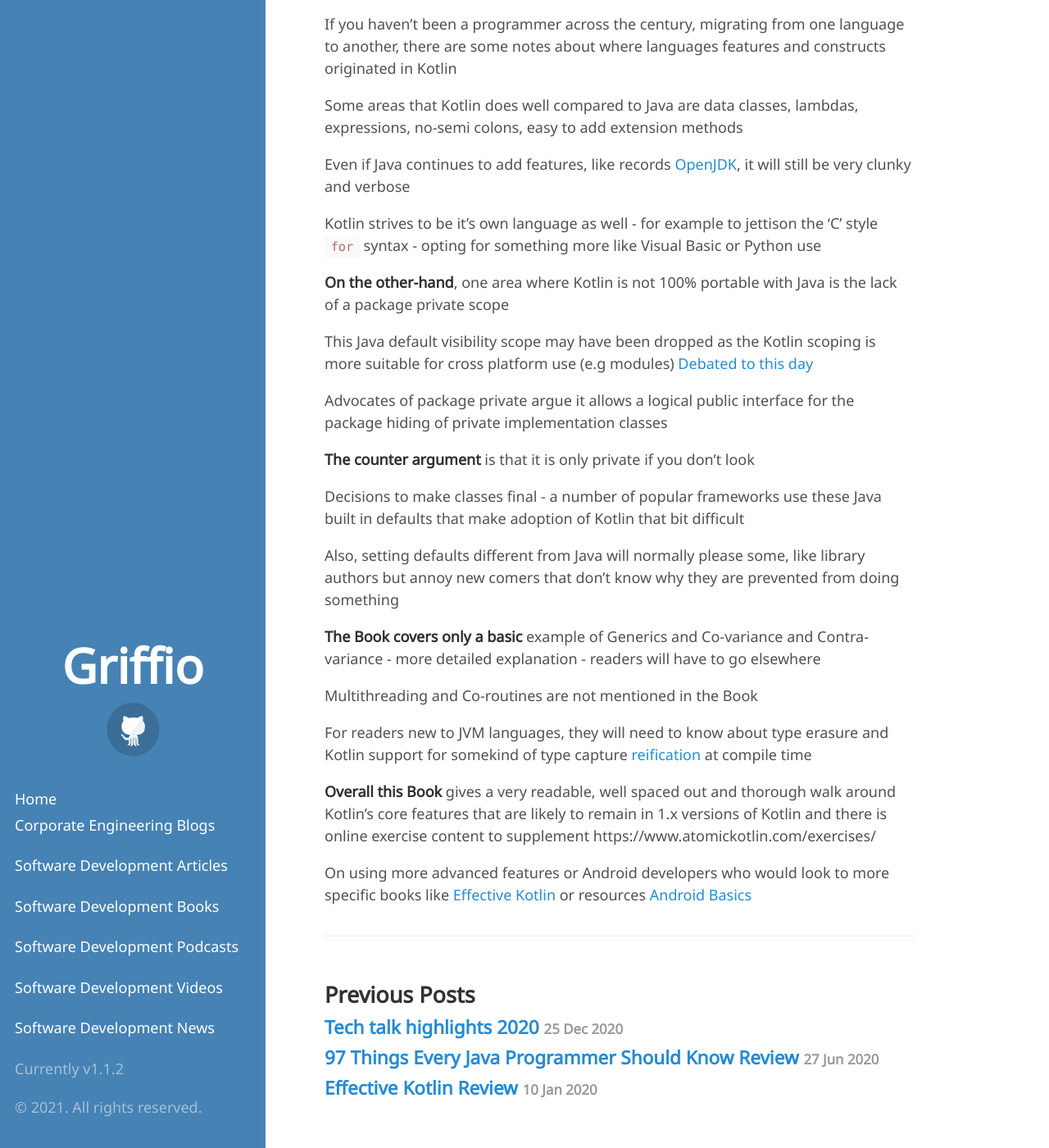
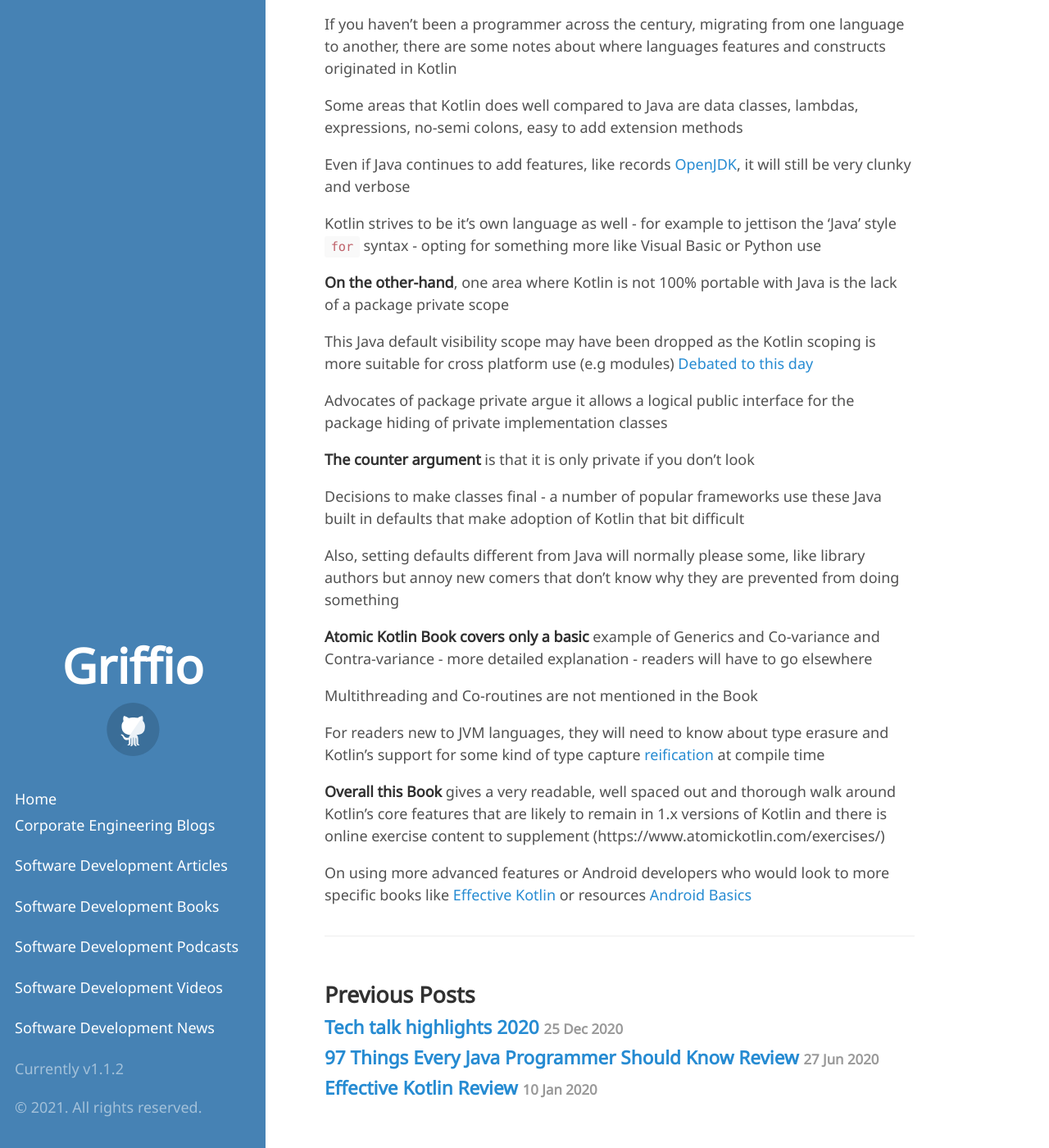
Before and after one commit to griffio/griffio.github.io, a Jekyll site: the page built from _posts/2021-02-12-Atomic-Kotlin-Review.md, in a window 1280 px wide and 1400 px high, scrolled down 1403 px. Shown: the whole window at 82% size. Built offline with Jekyll 4.4.1, drawn with Linux system fonts in a browser that asks for light colours; some web fonts are replaced; some of the changed text lies outside the part shown.

Commit message:
Update 2021-02-12-Atomic-Kotlin-Review.md

```diff
--- a/_posts/2021-02-12-Atomic-Kotlin-Review.md
+++ b/_posts/2021-02-12-Atomic-Kotlin-Review.md
@@ -27,7 +27,7 @@
 
 Kotlin has had the benefit to pick from a field of tested language features in mainstream use particularly C-Sharp, Scala, Swift, Python, even Visual Basic to address most of the pitfalls of Java elaborated in [Effective Java](https://www.oreilly.com/library/view/effective-java/9780134686097/)
 
-One of the main improvements is a removal of the Java Generics implementation with a new type system somewhat borrowed from C Sharp (in and out variance) and Scala's Any and Nothing as the top and bottom of the type system
+One of the main improvements is a removal of the Java Generics implementation with a new type system somewhat borrowed from C Sharp (in and out variance) and Scala's (Any and Nothing) hierarchy
 
 **Intentionally blending** the styles, and covered in this Book, of Imperative mutable data, Class Object Orientated Data, Functional Algebra to manipulate data in Lamdbas and collections
 
@@ -37,7 +37,7 @@
 
 Even if Java continues to add features, like records [OpenJDK](https://openjdk.java.net/jeps/359), it will still be very clunky and verbose
 
-Kotlin strives to be it's own language as well - for example to jettison the 'C' style `for` syntax - opting for something more like Visual Basic or Python use
+Kotlin strives to be it's own language as well - for example to jettison the 'Java' style `for` syntax - opting for something more like Visual Basic or Python use
 
 **On the other-hand**, one area where Kotlin is not 100% portable with Java is the lack of a package private scope
 
@@ -52,12 +52,12 @@
 
 Also, setting defaults different from Java will normally please some, like library authors but annoy new comers that don't know why they are prevented from doing something
 
-**The Book covers only a basic** example of Generics and Co-variance and Contra-variance - more detailed explanation - readers will have to go elsewhere
+**Atomic Kotlin Book covers only a basic** example of Generics and Co-variance and Contra-variance - more detailed explanation - readers will have to go elsewhere
 
 Multithreading and Co-routines are not mentioned in the Book
 
-For readers new to JVM languages, they will need to know about type erasure and Kotlin support for somekind of type capture [reification](https://kotlinlang.org/docs/inline-functions.html) at compile time
+For readers new to JVM languages, they will need to know about type erasure and Kotlin's support for some kind of type capture [reification](https://kotlinlang.org/docs/inline-functions.html) at compile time
 
-**Overall this Book** gives a very readable, well spaced out and thorough walk around Kotlin's core features that are likely to remain in 1.x versions of Kotlin and there is online exercise content to supplement https://www.atomickotlin.com/exercises/
+**Overall this Book** gives a very readable, well spaced out and thorough walk around Kotlin's core features that are likely to remain in 1.x versions of Kotlin and there is online exercise content to supplement (https://www.atomickotlin.com/exercises/)
 
 On using more advanced features or Android developers who would look to more specific books like [Effective Kotlin](https://griffio.github.io/kotlin/2020/01/10/Effective-Kotlin-Review/) or resources [Android Basics](https://developer.android.com/courses/android-basics-kotlin/unit-1)
```
